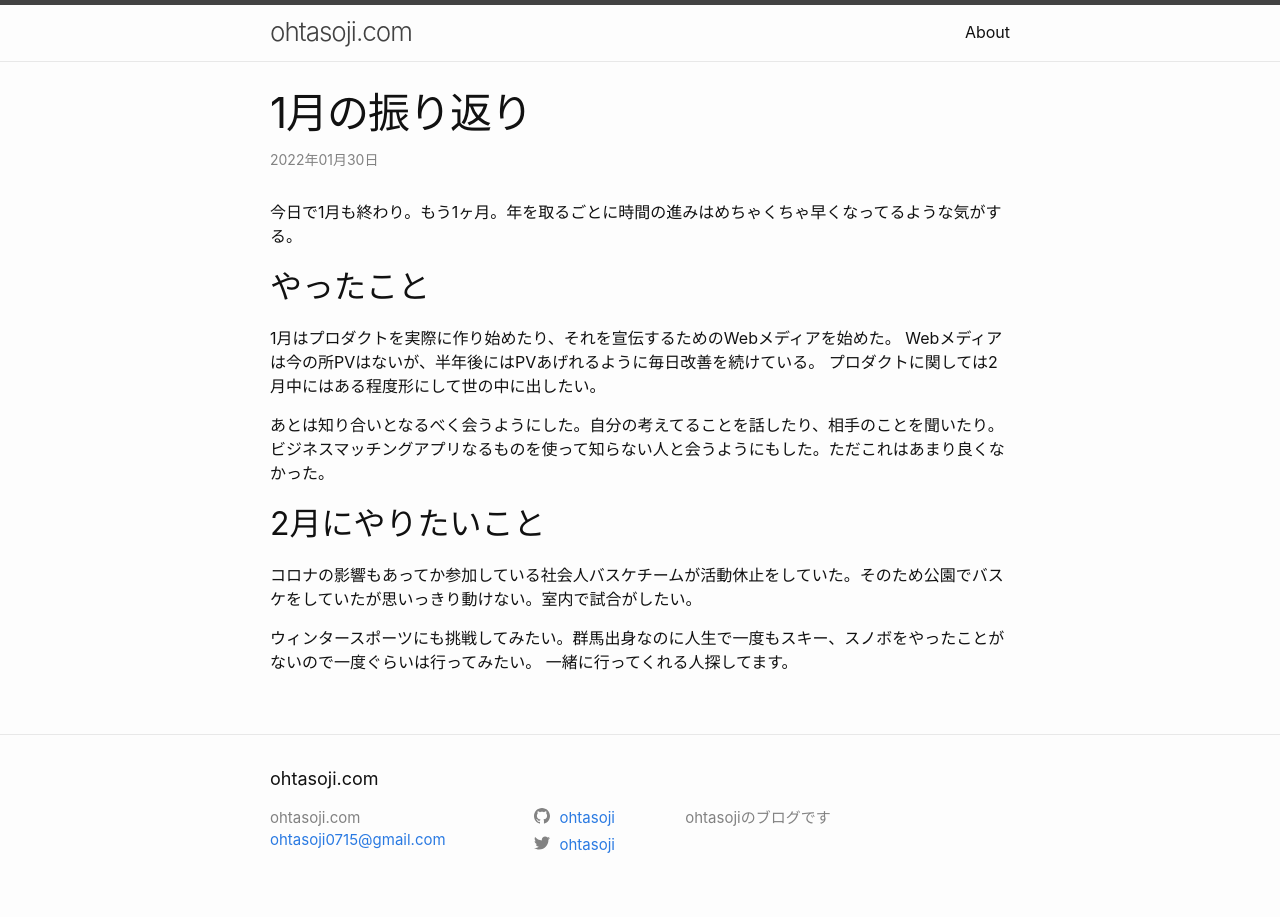
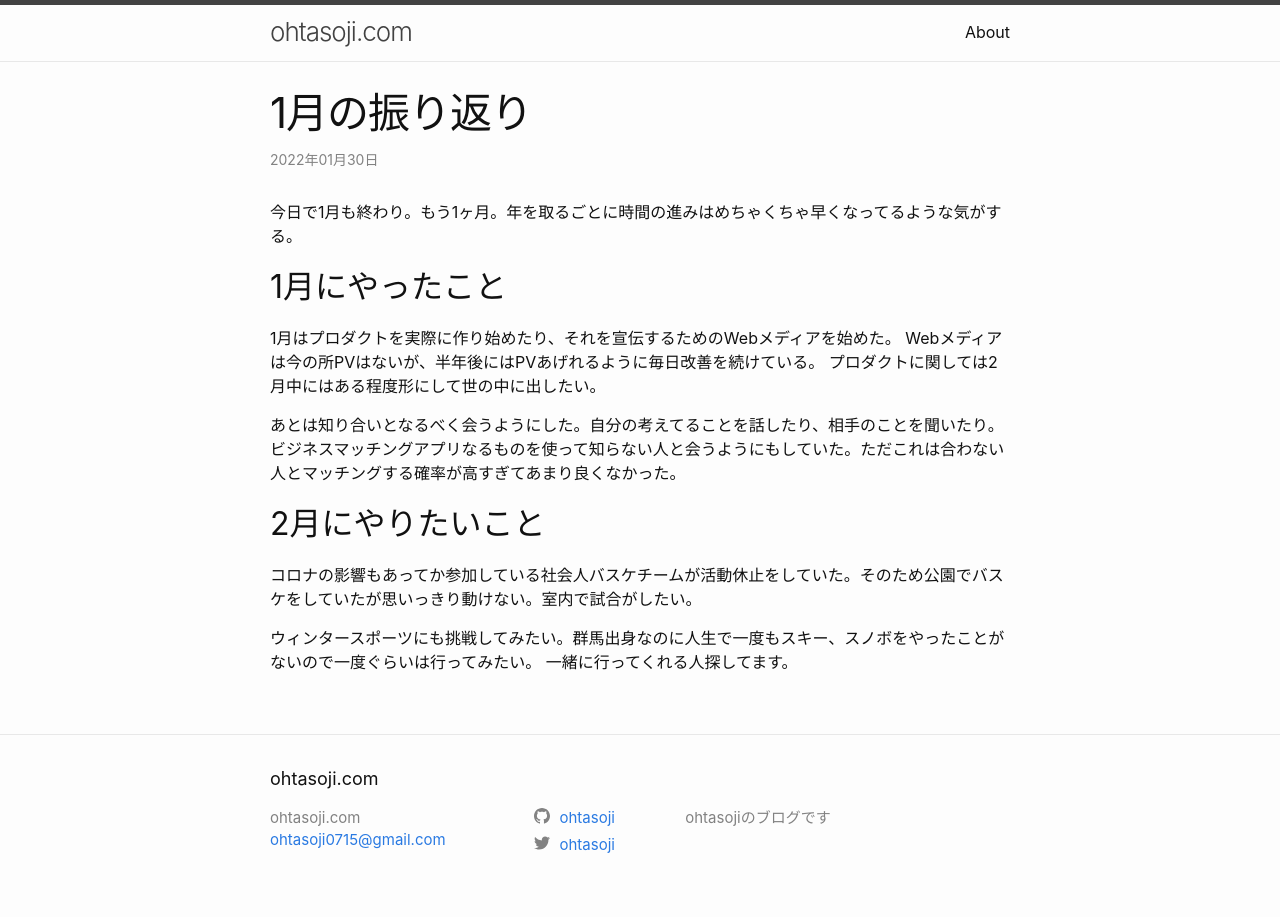
Before and after one commit to ohtasoji/ohtasoji.com, a Jekyll site: the page built from _articles/2022-01-31-m.md, in a window 1280 px wide. Built offline with Jekyll 4.4.1, drawn with Linux system fonts in a browser that asks for light colours.

Commit message:
Update 2022-01-31 articles

```diff
--- a/_articles/2022-01-31-m.md
+++ b/_articles/2022-01-31-m.md
@@ -7,13 +7,13 @@ slug: january-finish
 
 今日で1月も終わり。もう1ヶ月。年を取るごとに時間の進みはめちゃくちゃ早くなってるような気がする。
 
-## やったこと
+## 1月にやったこと
 1月はプロダクトを実際に作り始めたり、それを宣伝するためのWebメディアを始めた。
 Webメディアは今の所PVはないが、半年後にはPVあげれるように毎日改善を続けている。
 プロダクトに関しては2月中にはある程度形にして世の中に出したい。
 
 あとは知り合いとなるべく会うようにした。自分の考えてることを話したり、相手のことを聞いたり。
-ビジネスマッチングアプリなるものを使って知らない人と会うようにもした。ただこれはあまり良くなかった。
+ビジネスマッチングアプリなるものを使って知らない人と会うようにもしていた。ただこれは合わない人とマッチングする確率が高すぎてあまり良くなかった。
 
 ## 2月にやりたいこと
 コロナの影響もあってか参加している社会人バスケチームが活動休止をしていた。そのため公園でバスケをしていたが思いっきり動けない。室内で試合がしたい。
```
